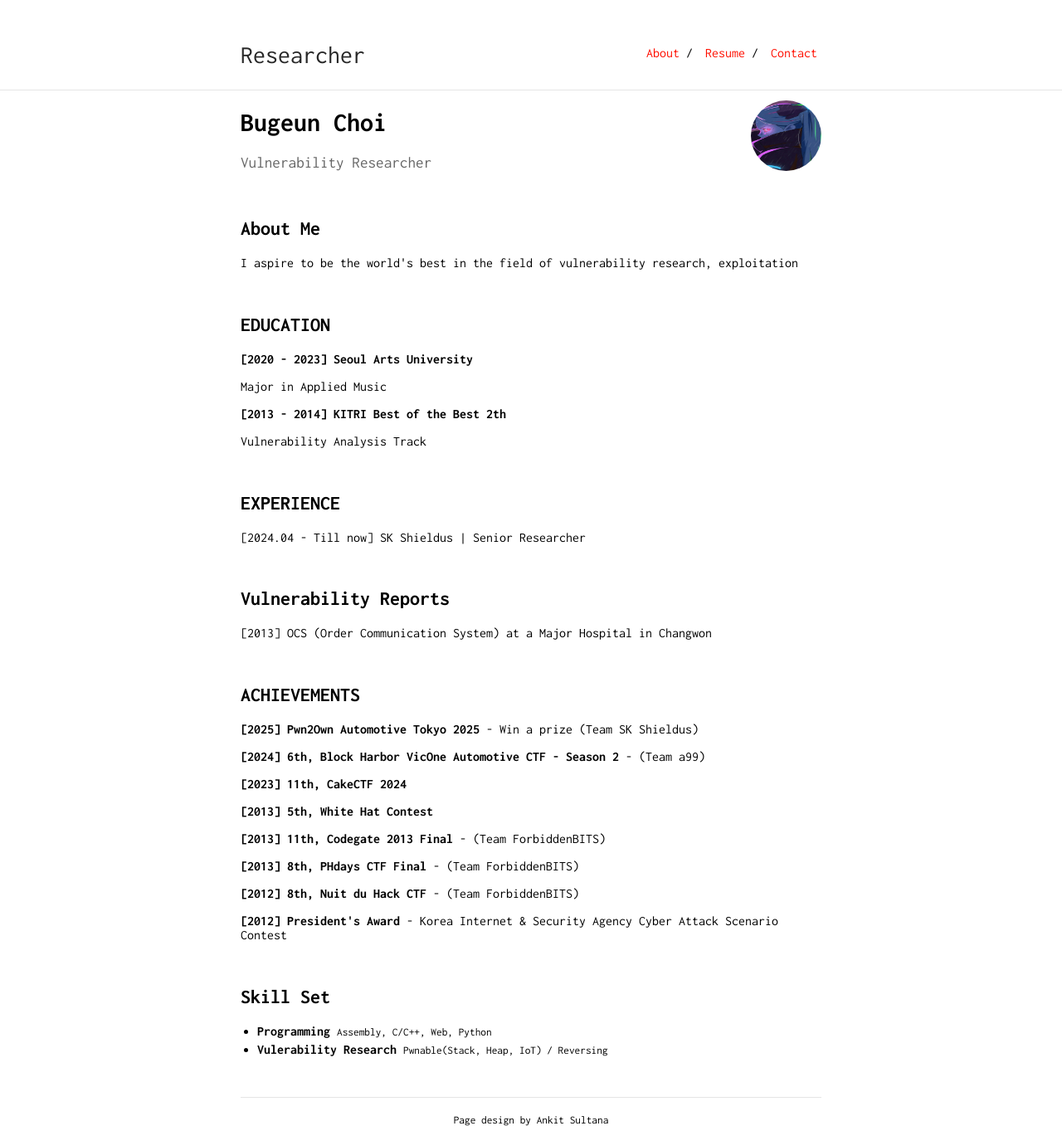
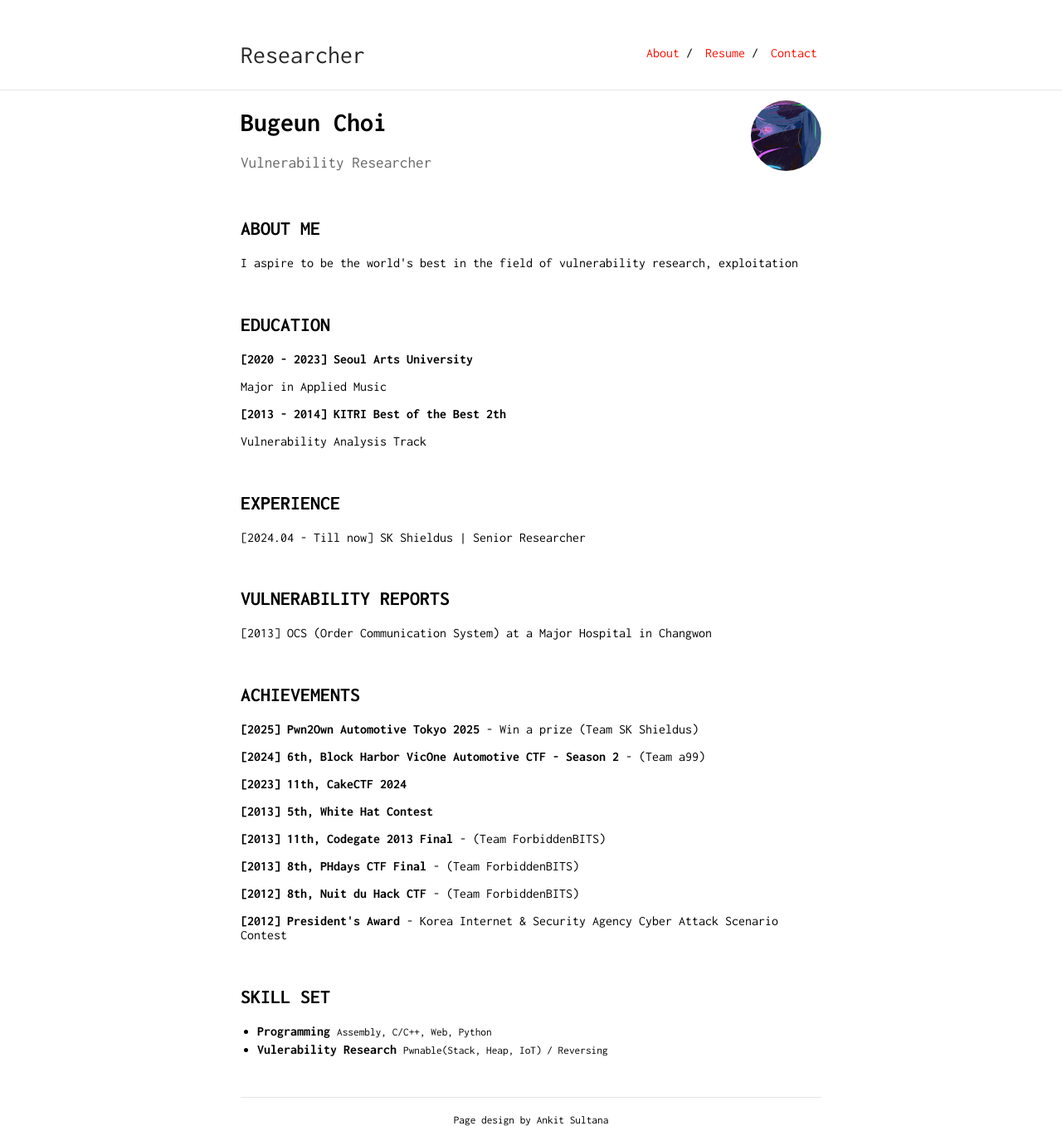
Before and after one commit to Bugeun/bugeun.github.io, a Jekyll site: the page built from index.md, in a window 1280 px wide. Shown: the whole page at 83% size. Built offline with Jekyll 4.4.1, drawn with Linux system fonts in a browser that asks for light colours.

```diff
--- a/index.md
+++ b/index.md
@@ -9,7 +9,7 @@ Vulnerability Researcher
 </p>
 &nbsp;
 
-## About Me
+## ABOUT ME
 
 <p>I aspire to be the world's best in the field of vulnerability research, exploitation</p>
 &nbsp;
@@ -30,7 +30,7 @@ Vulnerability Researcher
 <p data-ke-size="size16">[2024.04 - Till now] SK Shieldus | Senior Researcher</p>
 &nbsp;
 
-## Vulnerability Reports
+## VULNERABILITY REPORTS
 <p data-ke-size="size16">[2013] OCS (Order Communication System) at a Major Hospital in Changwon</p>
 &nbsp;
 
@@ -62,7 +62,7 @@ Vulnerability Researcher
 </p>
 &nbsp;
 
-## Skill Set
+## SKILL SET
 <section>
         <ul>
           <li><b>Programming</b> <small>Assembly, C/C++, Web, Python</small></li>
```
